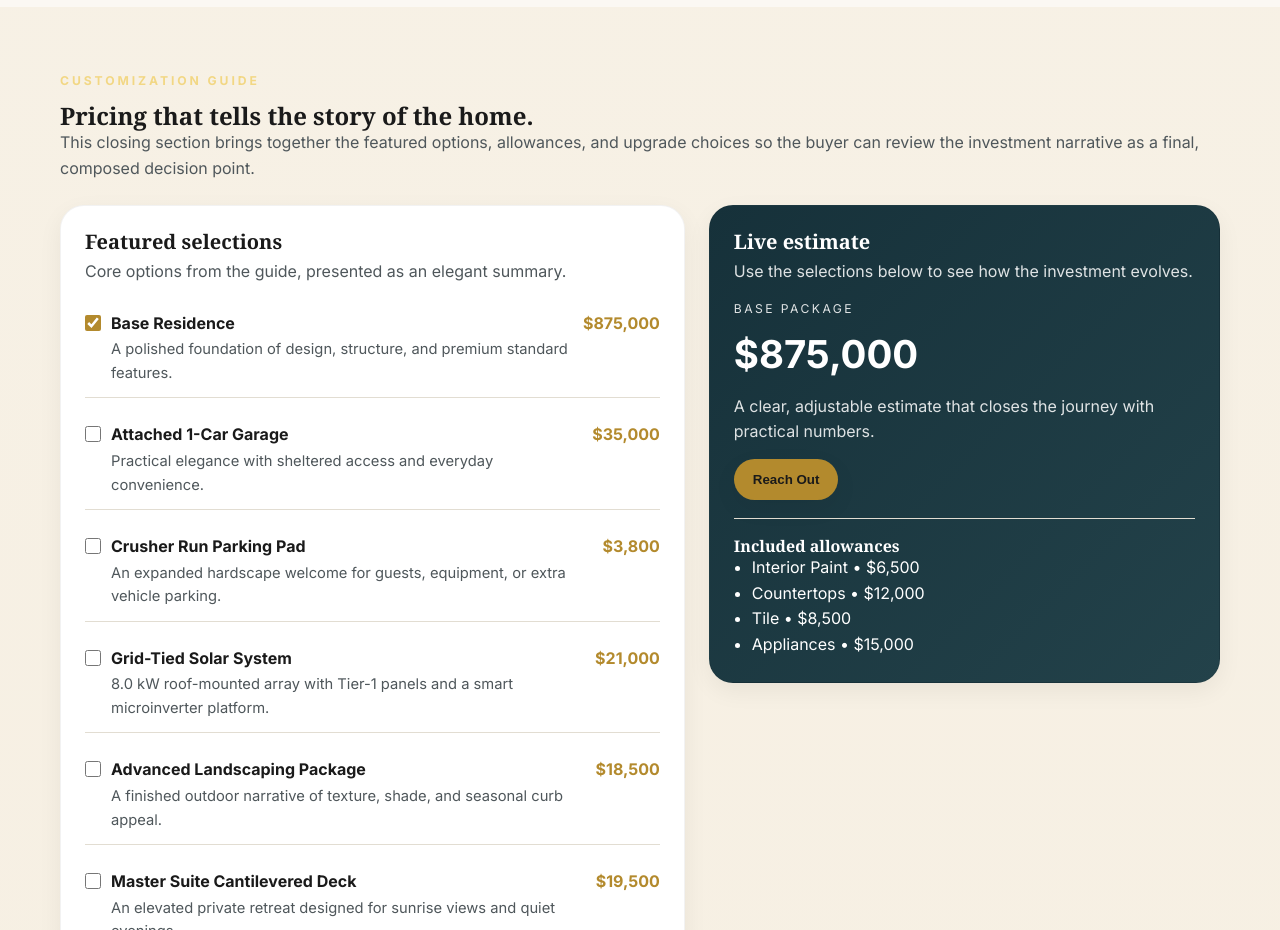
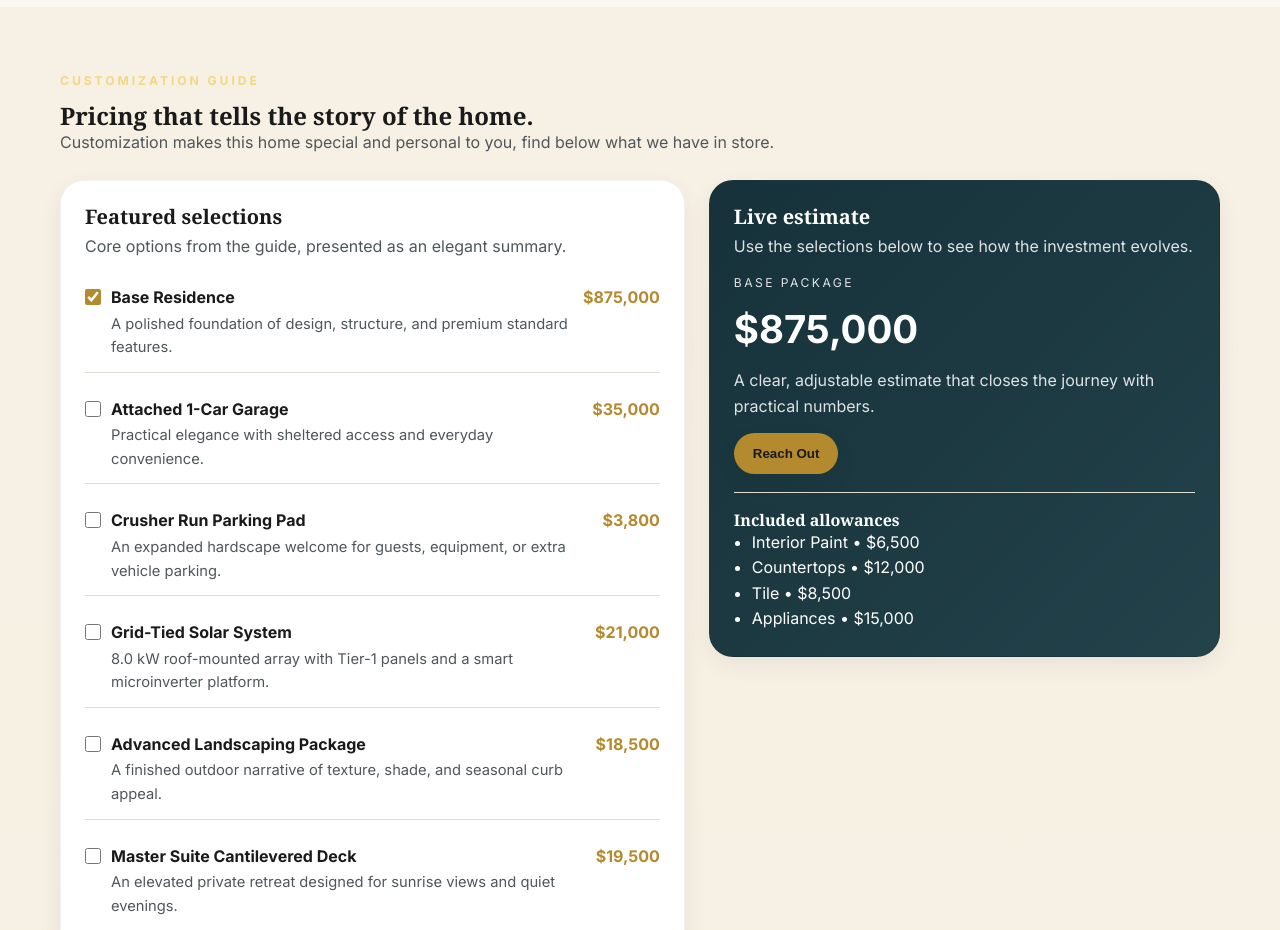
Before and after one commit to ZaneF8397/2108milburnie, a website: page index.html in a window 1280 px wide. Shown: the part 9560-10490 px from the top of the page. Drawn offline with Linux system fonts and the light colour scheme.

Commit message:
body copy

```diff
--- a/index.html
+++ b/index.html
@@ -301,7 +301,7 @@
                     <div class="pricing-intro">
                         <p class="section-kicker">Customization Guide</p>
                         <h2>Pricing that tells the story of the home.</h2>
-                        <p class="section-copy">This closing section brings together the featured options, allowances, and upgrade choices so the buyer can review the investment narrative as a final, composed decision point.</p>
+                        <p class="section-copy">Customization makes this home special and personal to you, find below what we have in store.</p>
                     </div>
 
                     <div class="pricing-grid">
```
